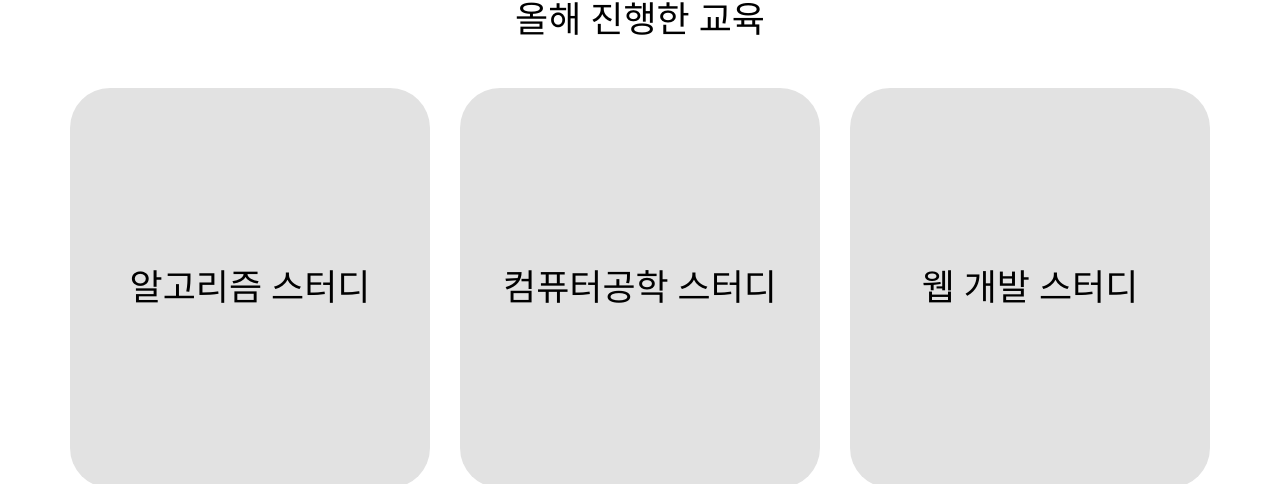
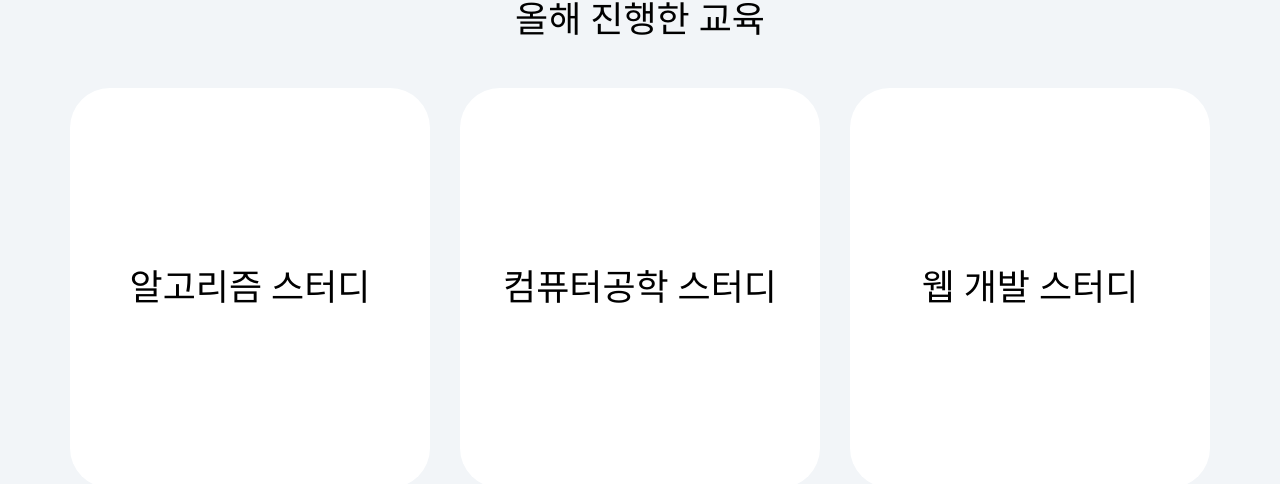
Before and after one commit to TProgramer/Homepage-FE, a Next.js app: page / in a window 1280 px wide. Shown: the part 998-1482 px from the top of the page. Built offline with nearby package versions, Linux system fonts and the light colour scheme.

Commit message:
로그인,회원가입 사진 추가

```diff
--- a/src/components/common/sign/SignLayout.tsx
+++ b/src/components/common/sign/SignLayout.tsx
@@ -2,6 +2,7 @@ import React from "react";
 import {
   SignBox,
   SignContainer,
+  SignBgImage,
 } from "../../../styles/layout/sign/globalSignBox";
 import MyLocationIcon from "@mui/icons-material/MyLocation";
 import AlternateEmailIcon from "@mui/icons-material/AlternateEmail";
@@ -39,6 +40,8 @@ const SignLayout = ({ children }: React.PropsWithChildren<{}>) => {
           </div>
         </div>
       </SignBox>
+      {/* <SignBgImage imageUrl="https://encrypted-tbn0.gstatic.com/images?q=tbn:ANd9GcSXK69ETJmH30sgr5PoQ75fngQ8zkP0WGZYzQ&usqp=CAU" /> */}
+      <SignBgImage imageUrl="https://upload.wikimedia.org/wikipedia/commons/thumb/d/d6/IU_for_Chamisul_advertising_campaign_2020_07_%28cropped%29.png/250px-IU_for_Chamisul_advertising_campaign_2020_07_%28cropped%29.png" />
     </SignContainer>
   );
 };
--- a/src/components/home/StudyStatus/index.tsx
+++ b/src/components/home/StudyStatus/index.tsx
@@ -1,7 +1,11 @@
-import { StudyStatusInnerDiv } from "../../../styles/home/studyStatus";
+import {
+  StudyStatusDiv,
+  StudyStatusInnerDiv,
+} from "../../../styles/home/studyStatus";
 
 const StudyStatus = () => {
   return (
+    <StudyStatusDiv>
       <StudyStatusInnerDiv>
         <p>올해 진행한 교육</p>
         <div className="box">
@@ -25,6 +29,7 @@ const StudyStatus = () => {
           </div>
         </div>
       </StudyStatusInnerDiv>
+    </StudyStatusDiv>
   );
 };
 
--- a/src/styles/home/studyStatus.tsx
+++ b/src/styles/home/studyStatus.tsx
@@ -1,15 +1,27 @@
 import styled from "@emotion/styled";
 import { MOBILE_STANDARD, TABLET_STANDARD } from "../global/Global";
 
-export const StudyStatusInnerDiv = styled("section")`
+export const StudyStatusDiv = styled("section")`
+  width: 100vw;
+  height: auto;
+  background-color: ${(props) => props.theme.backgroundColor};
+`;
+
+export const StudyStatusInnerDiv = styled("div")`
   max-width: 1200px;
   height: auto;
   margin: 0 auto;
   text-align: center;
   padding: 200px 0 286px 0;
+  @media (max-width: ${MOBILE_STANDARD}px) {
+    padding: 120px 0 194px 0;
+  }
   p {
     font-size: 36px;
     margin-bottom: 50px;
+    @media (max-width: ${MOBILE_STANDARD}px) {
+      font-size: 24px;
+    }
   }
   .box {
     display: flex;
@@ -23,7 +35,10 @@ export const StudyStatusInnerDiv = styled("section")`
       width: 360px;
       height: 400px;
       perspective: 1000px;
-
+      @media (max-width: ${MOBILE_STANDARD}px) {
+        width: 280px;
+        height: 320px;
+      }
       .item_inner {
 
         position: relative;
@@ -36,18 +51,24 @@ export const StudyStatusInnerDiv = styled("section")`
       .front {
         font-size: 36px;
         line-height: 400px;
+        @media (max-width: ${MOBILE_STANDARD}px) {
+          line-height: 320px;
+        }
         border-radius: 40px;
         position: absolute;
         width: 100%;
         height: 100%;
         -webkit-backface-visibility: hidden; /* Safari */
         backface-visibility: hidden;
-        background: #e2e2e2;
+        background: white;
         color: black;
       }
       .back {
         font-size: 36px;
         line-height: 400px;
+        @media (max-width: ${MOBILE_STANDARD}px) {
+          line-height: 320px;
+        }
         border-radius: 40px;
         position: absolute;
         width: 100%;
--- a/src/styles/layout/sign/globalSignBox.tsx
+++ b/src/styles/layout/sign/globalSignBox.tsx
@@ -14,6 +14,7 @@ import {
 export const SignContainer = styled("div")`
   width: 100vw;
   height: auto;
+  display: flex;
 `;
 
 export const SignBox = styled("div")`
@@ -118,3 +119,9 @@ export const Form = styled("form")`
     }
   }
 `;
+
+export const SignBgImage = styled("div")<{ imageUrl: string }>`
+  width: calc(100vw - 500px);
+  height: 100vh;
+  background-image: url(${(props) => props.imageUrl});
+`;
```
Lines whose indentation alone changed are shown as unchanged.
